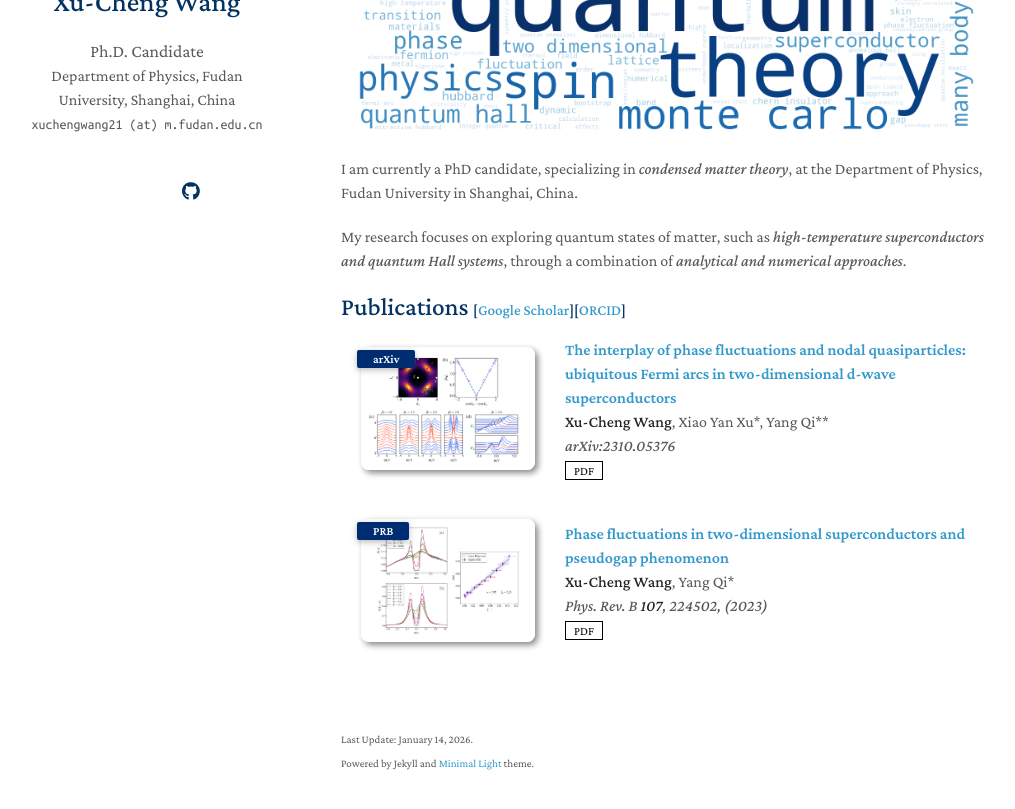
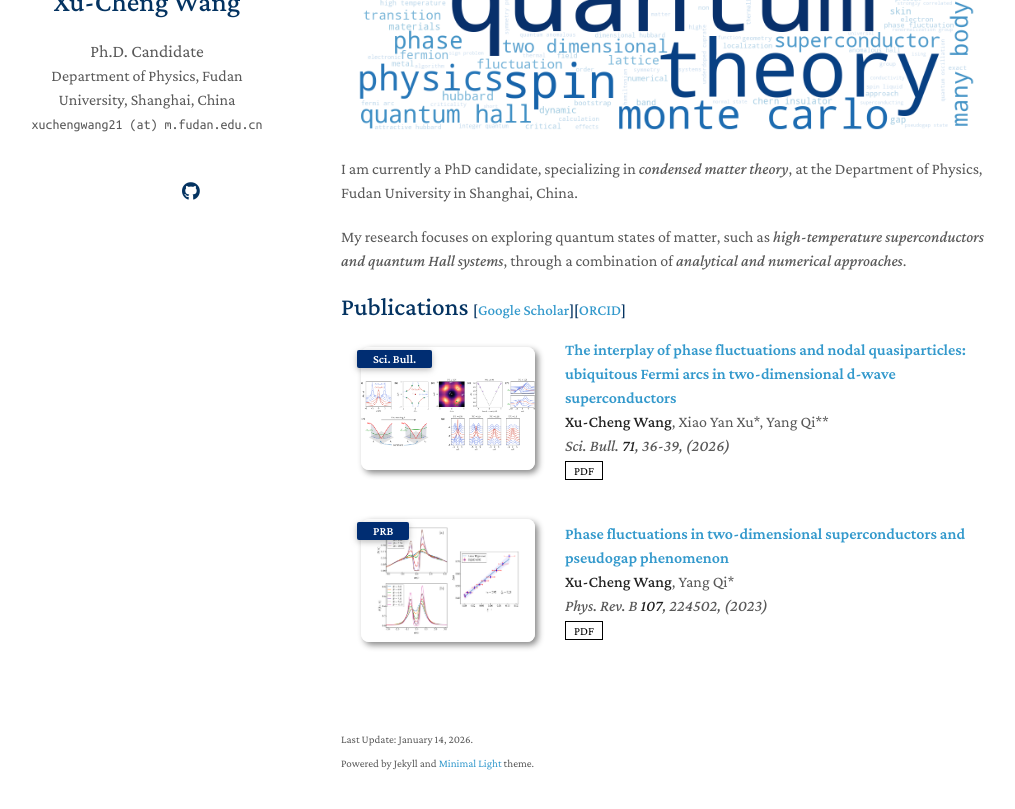
Before and after one commit to JefferyWangSH/JefferyWangSH.github.io, a Jekyll site: the page built from index.md, in a window 1280 px wide and 1092 px high. Shown: the part 248-1057 px from the top of the window, without its empty margins (129-1144 px from the left). Built offline with Jekyll 4.4.1, drawn with Linux system fonts in a browser that asks for light colours; nearby versions of some CDN libraries; a style sheet for code colours, icons or effects is not loaded.

Commit message:
updated publication.

```diff
--- a/_data/publications.yml
+++ b/_data/publications.yml
@@ -2,11 +2,11 @@ main:
 
   - title: 'The interplay of phase fluctuations and nodal quasiparticles: ubiquitous Fermi arcs in two-dimensional d-wave superconductors'
     authors: <strong>Xu-Cheng Wang</strong>, Xiao Yan Xu*, Yang Qi**
-    journal_short: arXiv
-    journal: 	arXiv:2310.05376
-    url: https://arxiv.org/abs/2310.05376
+    journal_short: Sci. Bull.
+    journal: 	Sci. Bull. <strong>71</strong>, 36-39, (2026)
+    url: https://www.sciencedirect.com/science/article/pii/S2095927325011223
     pdf: https://arxiv.org/pdf/2310.05376
-    image: ./assets/img/cover_fermi_arcs.png
+    image: ./assets/img/cover_pdsc_fermi_arcs.png
     # bibtex: https://bib.yliu.me/MICCAI23.txt
     # notes: Early Accept
 
@@ -16,4 +16,4 @@ main:
     journal: Phys. Rev. B <strong>107</strong>, 224502, (2023)
     url: https://journals.aps.org/prb/abstract/10.1103/PhysRevB.107.224502
     pdf: https://arxiv.org/pdf/2212.05737
-    image: ./assets/img/cover_pseudogap.png
+    image: ./assets/img/cover_pdsc_pg.png
```
Also changed, not shown: assets/img/cover_fermi_arcs.png (deleted), assets/img/cover_pdsc_fermi_arcs.png (added), assets/img/cover_pdsc_pg.png (renamed from assets/img/cover_pseudogap.png).
